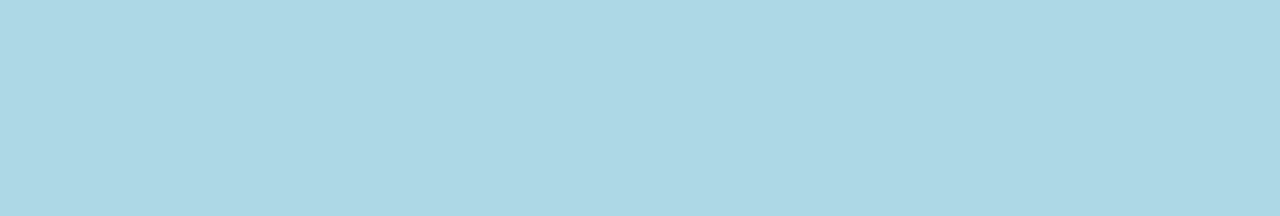
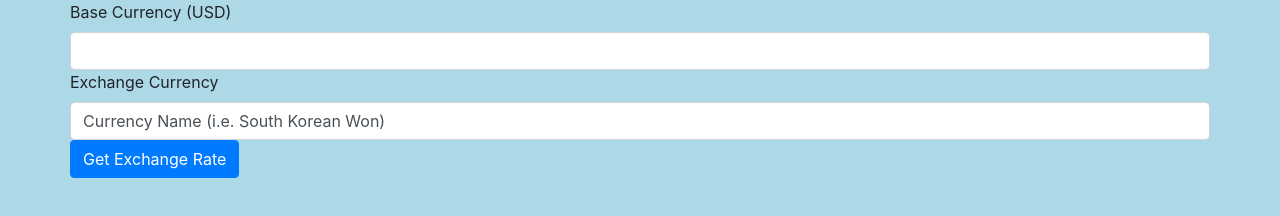
Before and after one commit to kirstenopstad/currency-exchange, a website built with webpack: page src/index.html in a window 1280 px wide. Built offline with nearby package versions, Linux system fonts and the light colour scheme.

Commit message:
Add form to get base amt and exchange currency

```diff
--- a/src/index.html
+++ b/src/index.html
@@ -1,9 +1,19 @@
 <!DOCTYPE html>
 <html lang="en-US">
   <head>
-    <title>TEMPLATE</title>
+    <title>Currency Exchange</title>
   </head>
 <body>
-
+  <div class="container">
+    <form id="exchange-form" class="row">
+      <!-- User Input: base currency (USD) -->
+      <label for="input-base-currency" class="form-label">Base Currency (USD)</label>
+      <input id="input-base-currency" type="number" class="form-control" aria-label="Amount (to the nearest dollar)">
+       <!-- User Input: exchange currency name -->
+      <label for="input-exchange-currency" class="form-label">Exchange Currency</label>
+      <input type="text" class="form-control" id="validationDefault01" value="Currency Name (i.e. South Korean Won)">
+      <button class="btn btn-primary" type="submit">Get Exchange Rate</button>
+    </form>
+  </div>
 </body>
 </html>
```
